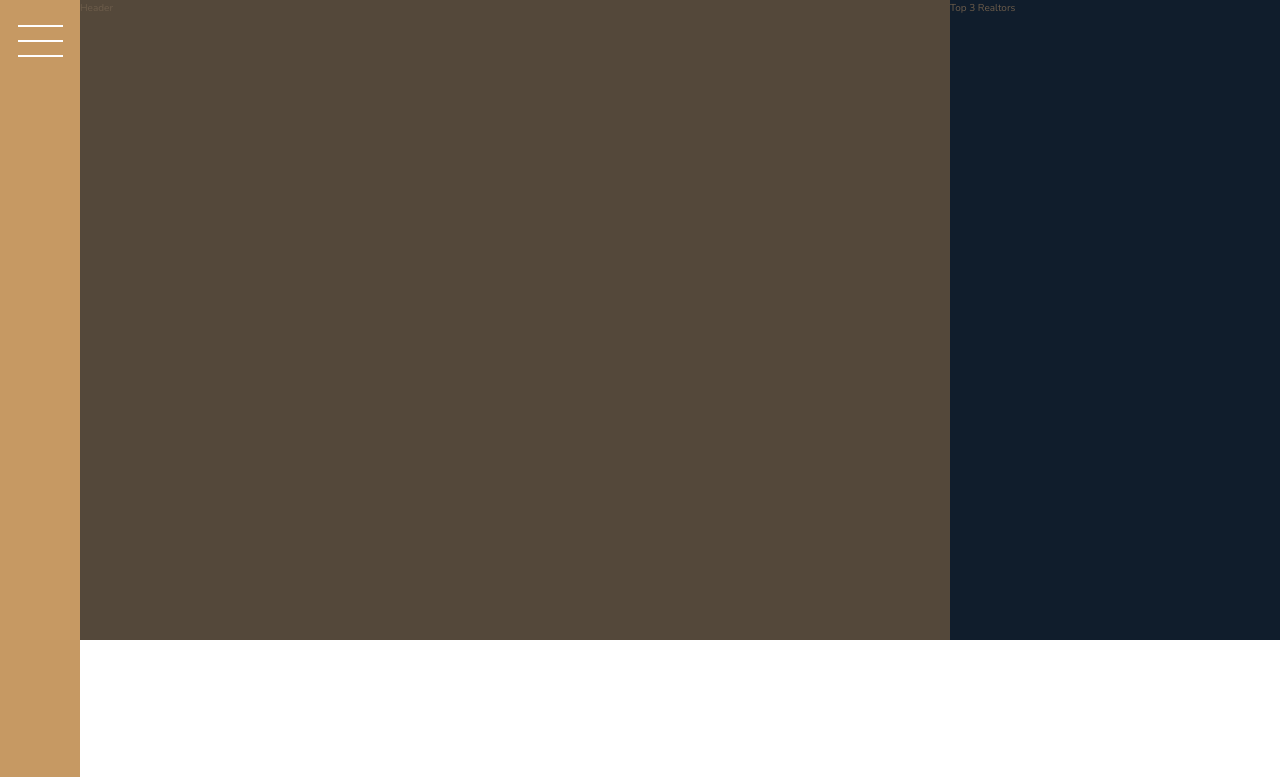
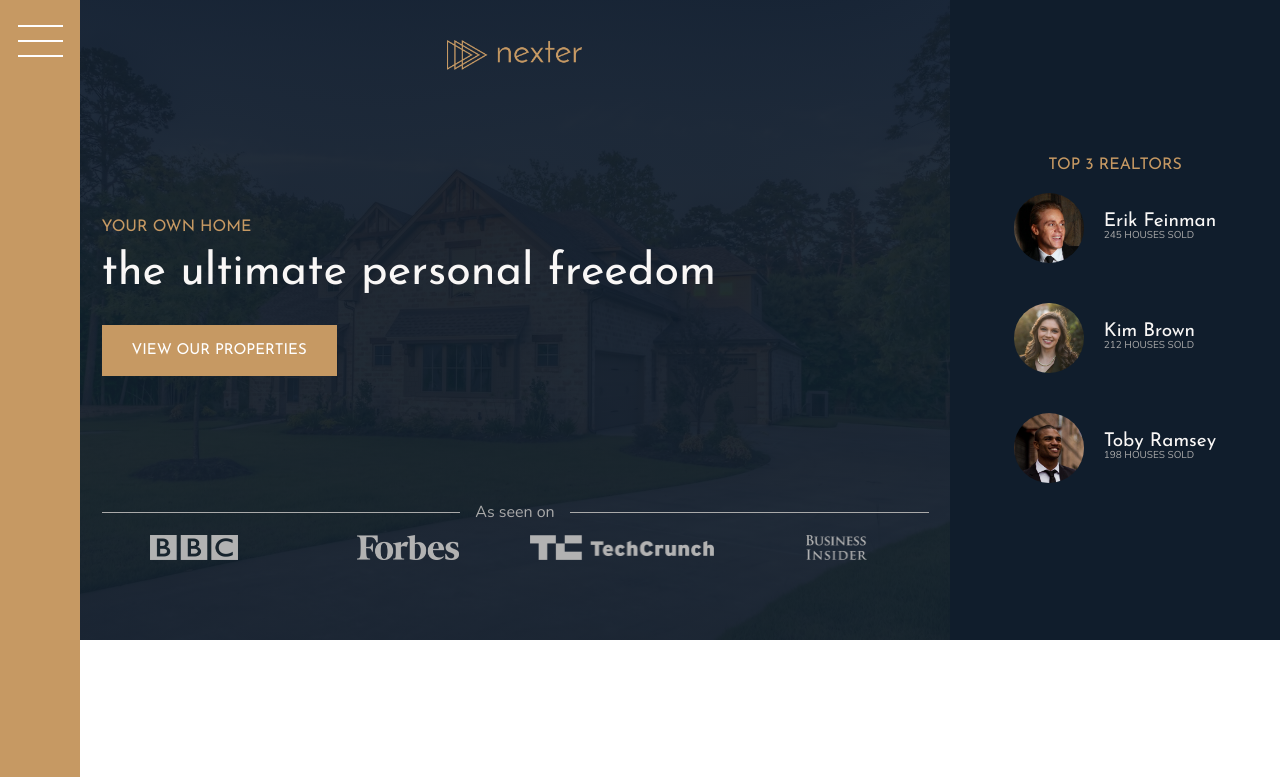
Before and after one commit to LucaLam/nexter-site, a website: page index.html in a window 1280 px wide. Shown: the top 777 px of the page. Drawn offline with nearby package versions, Linux system fonts and the light colour scheme.

Commit message:
header component completely built and styled using CSS grid

```diff
--- a/index.html
+++ b/index.html
@@ -17,11 +17,40 @@
         </div>
 
         <header class="header">
-            Header
+            <img src="img/logo.png" alt="logo" class="header__logo">
+            <h3 class="heading-3">Your own home</h3>
+            <h1 class="heading-1">the ultimate personal freedom</h1>
+            <button class="btn header__btn">View our properties</button>
+            <div class="header__seenon-text">As seen on</div>
+            <div class="header__seenon-logos">
+                <img src="img/logo-bbc.png" alt="">
+                <img src="img/logo-forbes.png" alt="">
+                <img src="img/logo-techcrunch.png" alt="">
+                <img src="img/logo-bi.png" alt="">
+            </div>
         </header>
 
         <div class="realtors">
-            Top 3 Realtors
+            <h3 class="heading-3">Top 3 Realtors</h3>
+            <div class="realtors__list">
+                <img src="img/realtor-1.jpeg" alt="" class="realtors__img">
+                <div class="realtors__details">
+                    <h4 class="heading-4 heading-4--light">Erik Feinman</h4>
+                    <p class="realtors__sold">245 houses sold</p>
+                </div>
+
+                <img src="img/realtor-2.jpeg" alt="" class="realtors__img">
+                <div class="realtors__details">
+                    <h4 class="heading-4 heading-4--light">Kim Brown</h4>
+                    <p class="realtors__sold">212 houses sold</p>
+                </div>
+
+                <img src="img/realtor-3.jpeg" alt="" class="realtors__img">
+                <div class="realtors__details">
+                    <h4 class="heading-4 heading-4--light">Toby Ramsey</h4>
+                    <p class="realtors__sold">198 houses sold</p>
+                </div>
+            </div>
         </div>
 
         <section class="features">
--- a/sass/_header.scss
+++ b/sass/_header.scss
@@ -2,4 +2,55 @@
     background-color: $color-grey-dark-1;
     grid-column: full-start / col-end 6;
 
+    background-image: linear-gradient(rgba($color-secondary, .93), rgba($color-secondary, .93)),url(../img/hero.jpeg);
+    background-size: cover;
+    background-position: center;
+    padding: 8rem;
+    padding-top: 4rem;
+
+    display: grid;
+    grid-template-rows: 1fr min-content 6rem 1fr;
+    grid-template-columns: max-content;
+    row-gap: 1.5rem;
+    justify-content: center;
+
+    &__logo{
+        height: 3rem;
+        justify-self: center;
+    }
+
+    &__btn{
+        align-self: start;
+        justify-self: start;
+    }
+
+    &__seenon-text{
+        display: grid;
+        grid-template-columns: 1fr max-content 1fr;
+        gap: 1.5rem;
+        align-items: center;
+
+        font-size: 1.6rem;
+        color: $color-grey-light-2;
+
+        &::before,
+        &::after{
+            content: "";
+            height: 1px;
+            display: block;
+            background-color: currentColor;
+        }
+    }
+
+    &__seenon-logos{
+        display: grid;
+        grid-template-columns: repeat(4, 1fr);
+        gap: 3rem;
+        justify-items: center;
+
+        img{
+            height: 25px;
+            filter: brightness(70%);
+        }
+    }
 }
--- a/sass/_realtors.scss
+++ b/sass/_realtors.scss
@@ -1,4 +1,33 @@
 .realtors{
     background-color: $color-secondary;
     grid-column: col-start 7 / full-end;
+    padding: 3rem;
+
+    display: grid;
+    align-content: center;
+    justify-content: center;
+    justify-items: center;
+    row-gap: 2rem;
+
+
+    &__list{
+        display: grid;
+        grid-template-columns: min-content max-content;
+        gap: 2rem;
+        row-gap: 5vh;
+        align-items: center;
+    }
+
+    &__img{
+
+        width: 7rem;
+        border-radius: 50%;
+        display: block;
+    }
+
+    &__sold{
+        text-transform: uppercase;
+        color: $color-grey-light-2;
+        margin-top:  -3px;
+    }
 }
--- a/sass/_typography.scss
+++ b/sass/_typography.scss
@@ -5,6 +5,9 @@ font-weight: 400;
 
 .heading-1{
     @extend %heading;
+    font-size: 4.5rem;
+    color: $color-grey-light-1;
+    line-height: 1;
 }
 
 .heading-2{
```
Also changed, not shown: css/style.css.
